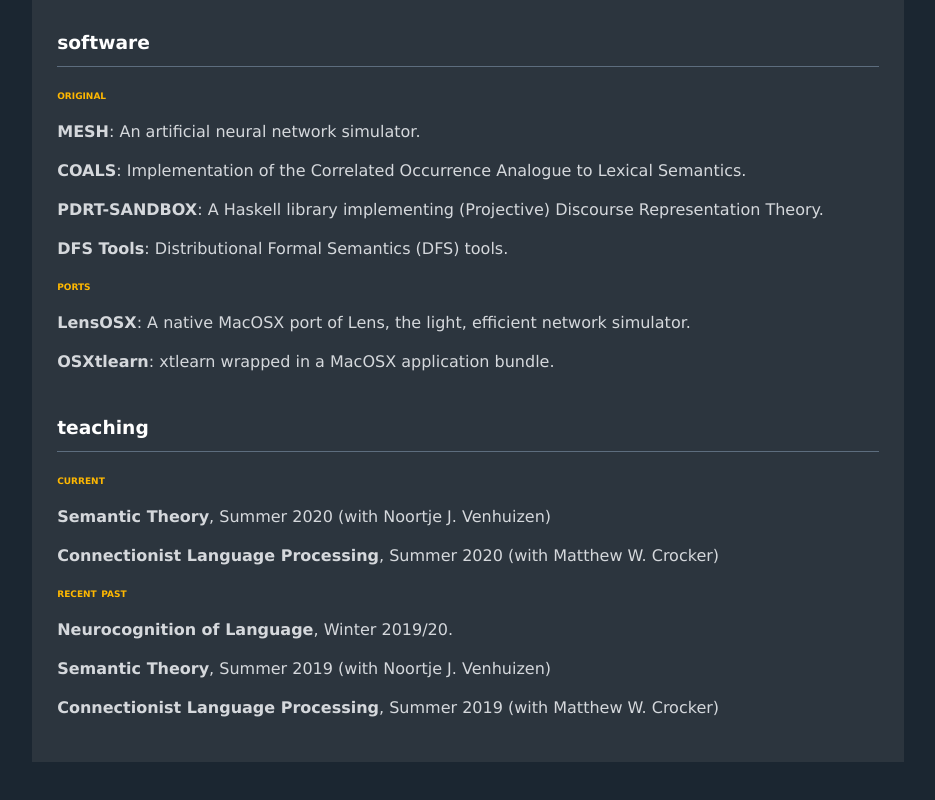
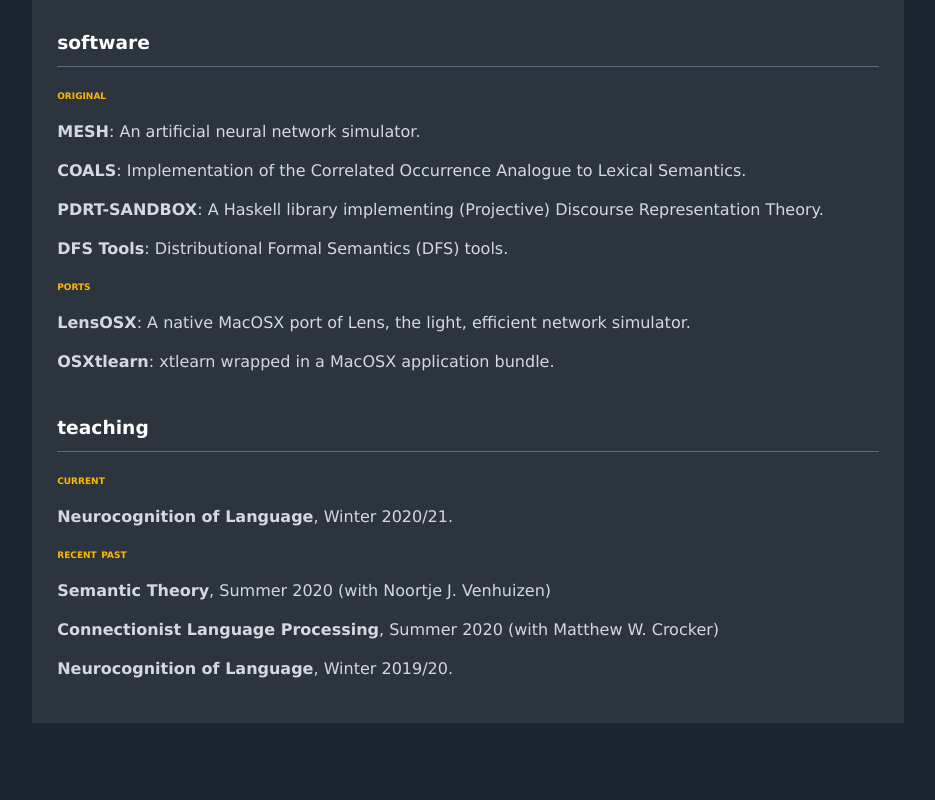
Before and after one commit to hbrouwer/hbrouwer.github.io, a plain HTML site: page index.html in a window 1280 px wide. Shown: the part 3490-4290 px from the top of the page, without its empty margins (172-1107 px from the left). After the commit the page ends 4263 px from the top, so only its background shows below. Drawn offline with Linux system fonts and the light colour scheme.

Commit message:
updated teaching

```diff
--- a/index.html
+++ b/index.html
@@ -436,6 +436,12 @@
     <h2>current</h2>
 
     <p class="item"><a href=
+    "courses/ncl20/index.html"><strong>Neurocognition of
+    Language</strong></a>, Winter 2020/21.</p>
+
+    <h2>recent past</h2>
+
+    <p class="item"><a href=
     "https://njvenhuizen.github.io/teaching/ST20/"><strong>Semantic
     Theory</strong></a>, Summer 2020 (with <a href=
     "http://njvenhuizen.github.io/">Noortje J. Venhuizen</a>)</p>
@@ -447,23 +453,9 @@
     "http://www.coli.uni-saarland.de/~crocker/">Matthew W.
     Crocker</a>)</p>
 
-    <h2>recent past</h2>
-
     <p class="item"><a href=
     "courses/ncl19/index.html"><strong>Neurocognition of
     Language</strong></a>, Winter 2019/20.</p>
-
-    <p class="item"><a href=
-    "http://www.coli.uni-saarland.de/courses/semantics-19/"><strong>
-    Semantic Theory</strong></a>, Summer 2019 (with <a href=
-    "http://njvenhuizen.github.io/">Noortje J. Venhuizen</a>)</p>
-
-    <p class="item"><a href=
-    "http://www.coli.uni-saarland.de/~crocker/courses/connectionism/connectionism.html">
-    <strong>Connectionist Language Processing</strong></a>, Summer
-    2019 (with <a href=
-    "http://www.coli.uni-saarland.de/~crocker/">Matthew W.
-    Crocker</a>)</p>
   </div>
 </body>
 </html>
```
